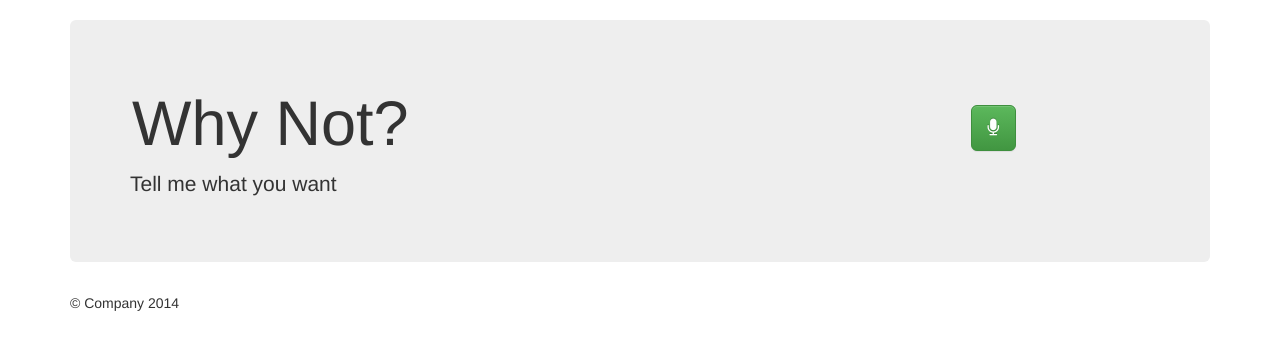
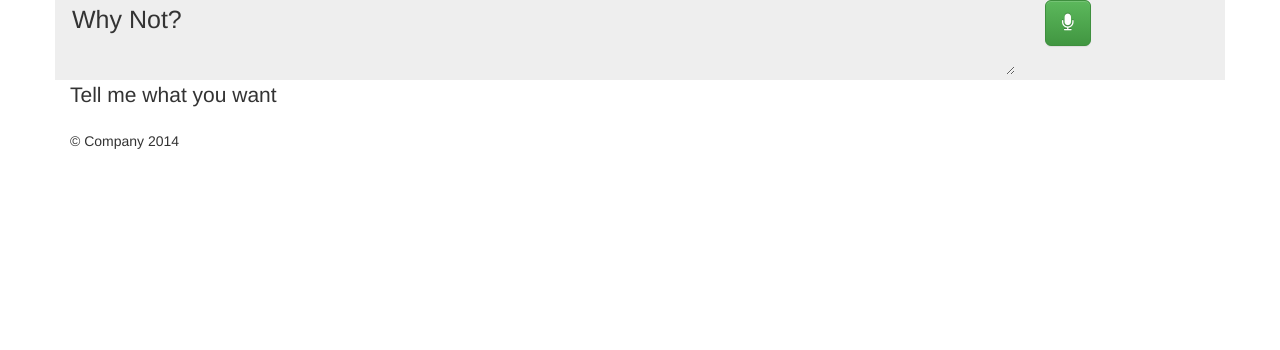
Before and after one commit to lextoumbourou/igor, a Flask app: page / in a window 1280 px wide. Shown: the top 350 px of the page. Run offline with Flask 2, Linux system fonts and the light colour scheme; some libraries are stand-ins or nearby versions.

Commit message:
Messing with a different layout

```diff
--- a/static/css/default.css
+++ b/static/css/default.css
@@ -1,8 +1,14 @@
-input#action {
+textarea#action {
     background: none;
     border: none;
+    width: 100%;
+    font-size: 25px;
 }
 
-input#action:focus {
+textarea#action:focus {
     outline: 0;
 }
+
+.header-box {
+    background-color: #eee;
+}
--- a/templates/app.html
+++ b/templates/app.html
@@ -3,20 +3,18 @@
 {% block body %}
 {% raw %}
 <div class="container" ng-controller="MainController">
-  <div class="header">
-      <h3 class="text-muted">
-
-      </h3>
+  <div class="row header-box">
+    <div class="col-xs-10">
+      <textarea ng-model="title" id="action" ng-enter="getMeaningOfTitle()"></textarea>
+    </div>
+    <div class="col-xs-2">
+      <a class="btn btn-lg btn-success" href="#" role="button">
+        <i class="fa fa-microphone"></i>
+      </a>
+    </div>
   </div>
 
-  <div class="jumbotron">
-      <h1>
-          <input type="text" ng-model="title" id="action" ng-enter="getMeaningOfTitle()">
-          <a class="btn btn-lg btn-success" href="#" role="button">
-              <i class="fa fa-microphone"></i>
-          </a>
-      </h1>
-
+  <div class="">
     <p class="lead" ng-bind="subtitle">{{ 'Tell me what you want.' }}</p>
   </div>
 
```
Also changed, not shown: index.htm (deleted, +0 -75 lines).
